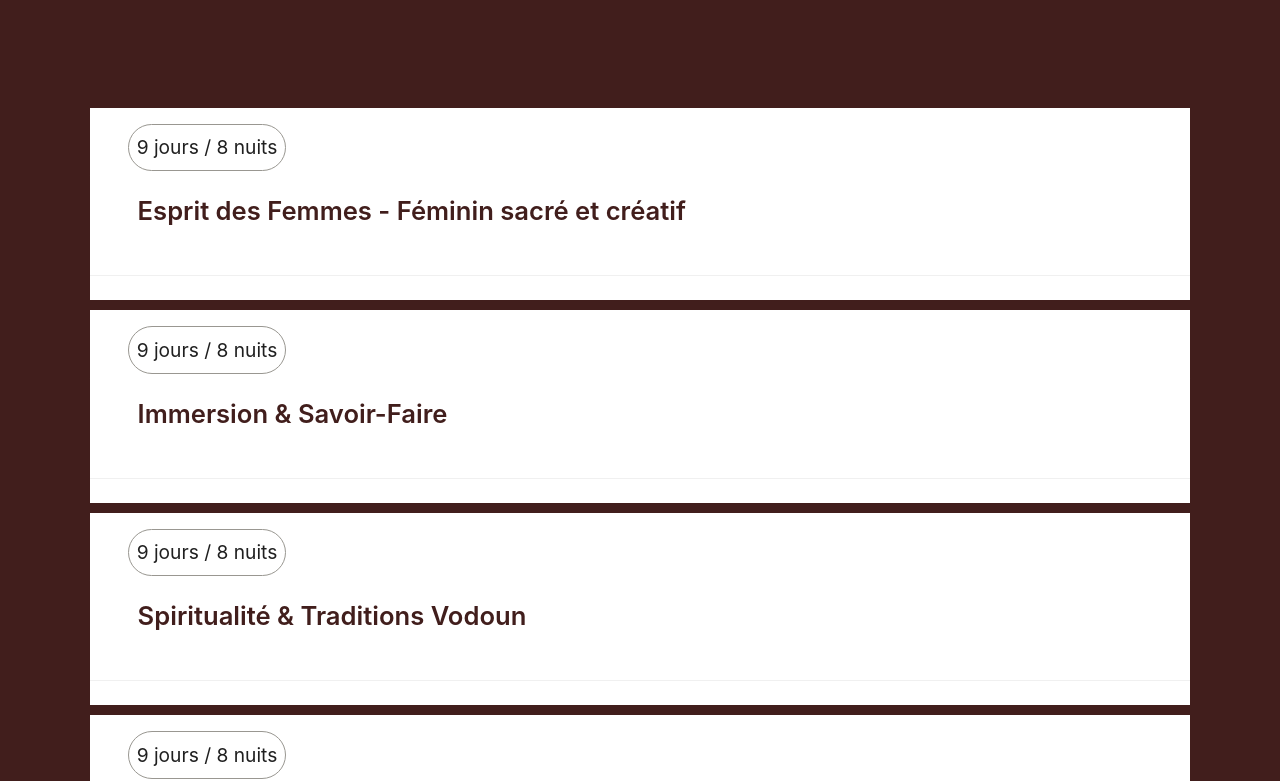
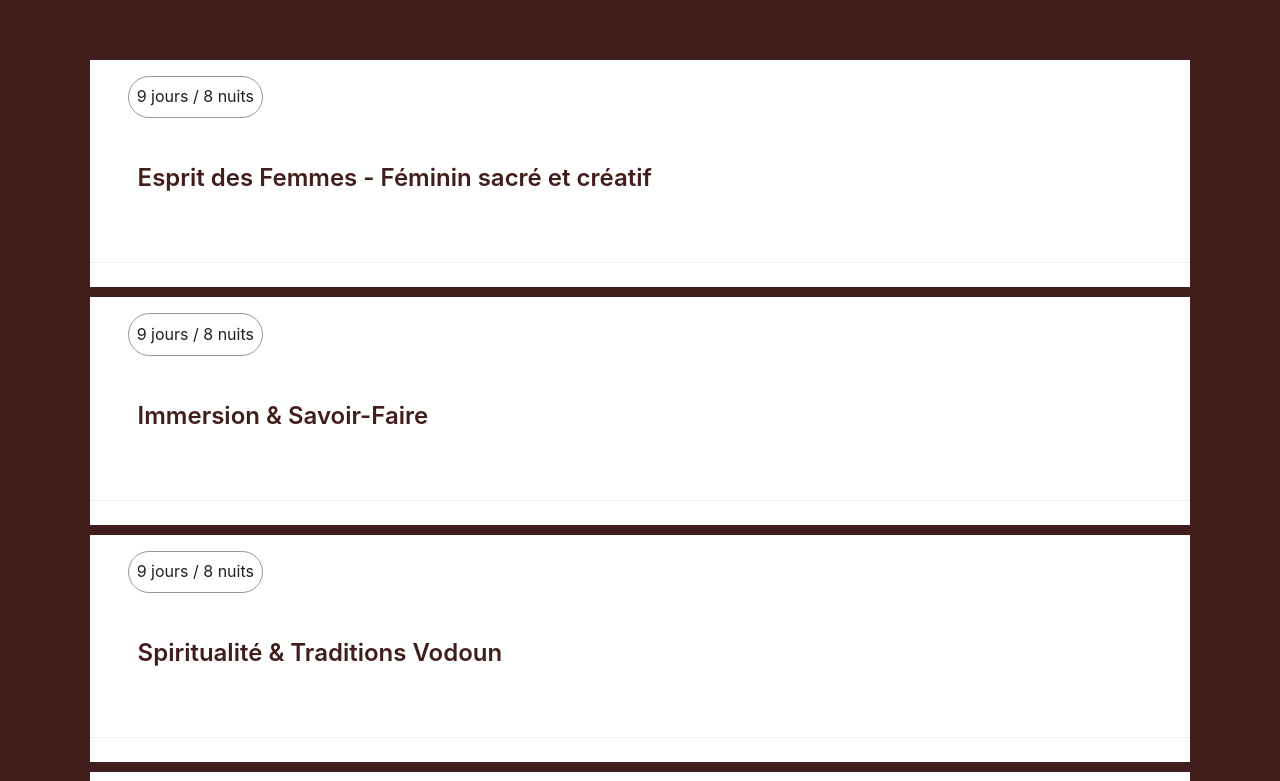
Before and after one commit to ephremekouledou/DahomeyDiscovery_ui, a React (Vite) app: page /circuits/1 in a window 1280 px wide. Shown: the part 876-1657 px from the top of the page. Built offline with nearby package versions, Linux system fonts and the light colour scheme.

Commit message:
fix: view circuit

```diff
--- a/src/components/CircuitView/CircuitView.tsx
+++ b/src/components/CircuitView/CircuitView.tsx
@@ -20,6 +20,7 @@ interface CircuitCardProps {
   circuit: Circuit;
   clicked?: boolean;
   onClick?: () => void;
+  isMobile: boolean;
 }
 
 interface Experience {
@@ -42,22 +43,26 @@ const CircuitCard: React.FC<CircuitCardProps> = ({
   circuit,
   clicked,
   onClick,
+  isMobile,
 }) => {
   return (
     <Flex vertical style={{ backgroundColor: "white" }} onClick={onClick}>
       {/* Badge de durée - affiché uniquement pour le circuit sélectionné */}
-
       <Flex
         style={{
           backgroundColor: clicked ? "#FFE0D9" : "white",
-          margin: "2vh 0 0 3vw",
-          padding: "0.6vw",
+          margin: isMobile ? "1vh 0 0 4vw" : "2vh 0 0 3vw",
+          padding: isMobile ? "0.8vw" : "0.6vw",
           border: "1px solid #999791",
           borderRadius: "46px",
           width: "fit-content",
         }}
       >
-        <Typography style={{ fontSize: "clamp(0.3rem, 1.5vw, 2rem)" }}>
+        <Typography
+          style={{
+            fontSize: isMobile ? "12px" : "16px",
+          }}
+        >
           {circuit.duration}
         </Typography>
       </Flex>
@@ -68,9 +73,9 @@ const CircuitCard: React.FC<CircuitCardProps> = ({
         align="center"
         style={{
           width: "100%",
-          height: "clamp(3rem, 10vh, 6rem)",
+          height: isMobile ? "80px" : "120px",
           backgroundColor: "white",
-          padding: "clamp(0.5rem, 2vw, 1.5rem)",
+          padding: isMobile ? "12px" : "24px",
           borderRadius: "0.3rem",
           cursor: "pointer",
         }}
@@ -80,10 +85,11 @@ const CircuitCard: React.FC<CircuitCardProps> = ({
             level={2}
             style={{
               color: "#411E1C",
-              fontSize: "clamp(0.3rem, 2vw, 2.5rem)",
+              fontSize: isMobile ? "16px" : "24px",
               textAlign: "center",
-              paddingLeft: "clamp(0.5rem, 2vw, 1.5rem)",
+              paddingLeft: isMobile ? "8px" : "24px",
               margin: "0",
+              lineHeight: isMobile ? "1.2" : "1.4",
             }}
           >
             {circuit.name}
@@ -101,6 +107,15 @@ export const CircuitView = () => {
   const [isMobile, setIsMobile] = useState(false);
   const navigate = useNavigate();
   const { pathname } = useLocation();
+
+  useEffect(() => {
+    const checkMobile = () => {
+      setIsMobile(window.innerWidth < 768);
+    };
+    checkMobile();
+    window.addEventListener("resize", checkMobile);
+    return () => window.removeEventListener("resize", checkMobile);
+  }, []);
 
   // Configuration centralisée des circuits
   const circuits: Circuit[] = [
@@ -146,7 +161,6 @@ export const CircuitView = () => {
   ];
 
   // Carousel slides data
-
   const slides: Slide[] = [
     {
       id: 1,
@@ -169,62 +183,62 @@ export const CircuitView = () => {
     window.scrollTo(0, 0);
   }, [pathname]);
 
-  // Check if mobile on mount and resize
-  useEffect(() => {
-    const checkMobile = () => {
-      setIsMobile(window.innerWidth < 768);
-    };
-
-    checkMobile();
-    window.addEventListener("resize", checkMobile);
-
-    return () => window.removeEventListener("resize", checkMobile);
-  }, []);
-
   return (
     <Flex justify="center" vertical>
-      {/* Header avec NavBar */}
+      {/* Header avec NavBar - Responsive */}
       <div
         className="relative z-20 flex items-center justify-center p-8"
-        style={{ backgroundColor: "#FEF1D9", paddingBottom: "7vw" }}
+        style={{
+          backgroundColor: "#FEF1D9",
+          paddingBottom: isMobile ? "4vw" : "7vw",
+        }}
       >
         <NavBar menu="CIRCUITS" />
       </div>
 
-      {/* Contenu principal */}
+      {/* Contenu principal - Responsive */}
       <Flex
-        style={{ width: "100%", padding: "3vh 0", paddingBottom: "0vh" }}
+        style={{
+          width: "100%",
+        }}
         vertical
         gap={0}
       >
-        {/* Section des circuits */}
+        {/* Section des circuits - Responsive */}
         <Flex
           vertical
           gap="20px"
           style={{
-            padding: "0 7vw",
+            padding: isMobile ? "0 4vw" : "0 7vw",
             width: "100%",
-            paddingBottom: "2vw",
-            // position: "relative",
-            // bottom: "7vh",
+            paddingBottom: isMobile ? "1vw" : "2vw",
           }}
         >
           {circuits
             .filter((circuit) => circuit.id === id)
             .map((circuit) => (
-              <CircuitCard key={circuit.id} circuit={circuit} clicked={true} />
+              <CircuitCard
+                key={circuit.id}
+                circuit={circuit}
+                clicked={true}
+                isMobile={isMobile}
+              />
             ))}
         </Flex>
+
         {/* Section de l'expérience culturelle */}
         <CulturalExperience experiences={experiences} slides={slides} />
+
+        {/* Section autres circuits - Responsive */}
         <Flex style={{ backgroundColor: "#411E1C" }} vertical gap="20px">
           <Typography.Title
             level={1}
             style={{
               color: "white",
-              padding: "5vw",
-              fontSize: isMobile ? "32px" : "48px",
+              padding: isMobile ? "4vw" : "5vw",
+              fontSize: isMobile ? "24px" : "48px",
               fontWeight: "800",
+              margin: "0",
             }}
           >
             Autres circuits thématiques
@@ -232,7 +246,11 @@ export const CircuitView = () => {
           <Flex
             vertical
             gap="10px"
-            style={{ width: "100%", padding: "0 7vw", paddingBottom: "7vw" }}
+            style={{
+              width: "100%",
+              padding: isMobile ? "0 4vw" : "0 7vw",
+              paddingBottom: isMobile ? "4vw" : "7vw",
+            }}
           >
             {circuits
               .filter((circuit) => circuit.id !== id)
@@ -242,6 +260,7 @@ export const CircuitView = () => {
                   circuit={circuit}
                   clicked={false}
                   onClick={() => navigate(`/circuits/${circuit.id}`)}
+                  isMobile={isMobile}
                 />
               ))}
           </Flex>
@@ -270,10 +289,8 @@ const CulturalExperience: React.FC<CulturalExperienceProps> = ({
     const checkMobile = () => {
       setIsMobile(window.innerWidth < 768);
     };
-
     checkMobile();
     window.addEventListener("resize", checkMobile);
-
     return () => window.removeEventListener("resize", checkMobile);
   }, []);
 
@@ -331,13 +348,6 @@ const CulturalExperience: React.FC<CulturalExperienceProps> = ({
     }
   };
 
-  // Responsive styles
-  const gridColumns = isMobile ? "1fr" : "repeat(2, 1fr)";
-  const experienceGap = isMobile ? "16px" : "24px";
-  const numberFontSize = isMobile ? "32px" : "48px";
-  const textFontSize = isMobile ? "16px" : "18px";
-  const carouselHeight = isMobile ? "300px" : "450px";
-
   return (
     <div style={{}}>
       <div
@@ -346,15 +356,15 @@ const CulturalExperience: React.FC<CulturalExperienceProps> = ({
           borderRadius: "8px",
           boxShadow:
             "0 1px 2px 0 rgba(0, 0, 0, 0.03), 0 1px 6px -1px rgba(0, 0, 0, 0.02), 0 2px 4px 0 rgba(0, 0, 0, 0.02)",
-          padding: "0 10vw",
-          paddingBottom: "5vw",
+          padding: isMobile ? "0 6vw" : "0 10vw",
+          paddingBottom: isMobile ? "3vw" : "5vw",
         }}
       >
         <div
           style={{
             display: "grid",
-            gridTemplateColumns: gridColumns,
-            gap: "32px",
+            gridTemplateColumns: isMobile ? "1fr" : "repeat(2, 1fr)",
+            gap: isMobile ? "24px" : "32px",
             alignItems: "center",
           }}
         >
@@ -366,18 +376,18 @@ const CulturalExperience: React.FC<CulturalExperienceProps> = ({
                 style={{
                   display: "flex",
                   alignItems: "flex-start",
-                  gap: experienceGap,
+                  gap: isMobile ? "16px" : "24px",
                   marginBottom:
                     index < experiences.length - 1 ? "24px" : "32px",
                 }}
               >
                 <span
                   style={{
-                    fontSize: numberFontSize,
+                    fontSize: isMobile ? "24px" : "48px",
                     fontWeight: "700",
                     color: "#E85D3D",
                     backgroundColor: "#FFE0D9",
-                    padding: "16px 8px",
+                    padding: isMobile ? "12px 6px" : "16px 8px",
                     lineHeight: "1",
                     fontFamily:
                       '-apple-system, BlinkMacSystemFont, "Segoe UI", Roboto, "Helvetica Neue", Arial',
@@ -389,8 +399,8 @@ const CulturalExperience: React.FC<CulturalExperienceProps> = ({
                 <p
                   style={{
                     color: "#262626",
-                    fontSize: textFontSize,
-                    marginTop: "8px",
+                    fontSize: isMobile ? "14px" : "18px",
+                    marginTop: isMobile ? "6px" : "8px",
                     lineHeight: "1.6",
                     fontFamily:
                       '-apple-system, BlinkMacSystemFont, "Segoe UI", Roboto, "Helvetica Neue", Arial',
@@ -401,15 +411,15 @@ const CulturalExperience: React.FC<CulturalExperienceProps> = ({
               </div>
             ))}
 
-            {/* Reserve Button */}
+            {/* Reserve Button - Responsive */}
             <button
               style={{
                 backgroundColor: "#F39C12",
                 color: "white",
                 border: "none",
                 borderRadius: "24px",
-                padding: "12px 32px",
-                fontSize: "16px",
+                padding: isMobile ? "10px 24px" : "12px 32px",
+                fontSize: isMobile ? "14px" : "16px",
                 fontWeight: "500",
                 cursor: "pointer",
                 transition: "all 0.3s cubic-bezier(0.645, 0.045, 0.355, 1)",
@@ -435,7 +445,7 @@ const CulturalExperience: React.FC<CulturalExperienceProps> = ({
             </button>
           </div>
 
-          {/* Right Column - Carousel */}
+          {/* Right Column - Carousel - Responsive */}
           <div
             style={{
               position: "relative",
@@ -451,7 +461,7 @@ const CulturalExperience: React.FC<CulturalExperienceProps> = ({
                 overflow: "hidden",
                 borderRadius: "8px",
                 boxShadow: "0 4px 12px rgba(0, 0, 0, 0.15)",
-                height: carouselHeight,
+                height: isMobile ? "250px" : "450px",
               }}
               onTouchStart={onTouchStart}
               onTouchMove={onTouchMove}
@@ -614,3 +624,4 @@ const CulturalExperience: React.FC<CulturalExperienceProps> = ({
     </div>
   );
 };
+export default CircuitView;
--- a/src/pages/Circuits/Circuits.tsx
+++ b/src/pages/Circuits/Circuits.tsx
@@ -259,7 +259,7 @@ const Circuits = () => {
       <Flex
         style={{
           width: "100%",
-          padding: isMobile ? "2vh 0" : "3vh 0",
+          padding: "3vh 0",
           paddingBottom: "0vh",
         }}
         vertical
```
